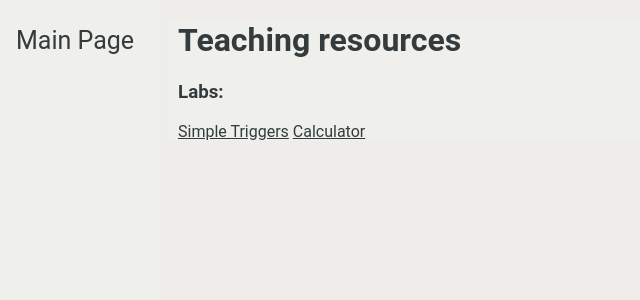
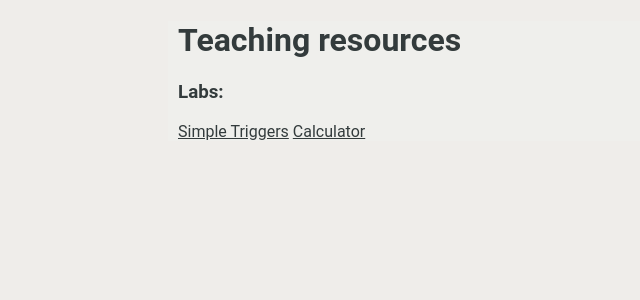
Before and after one commit to frc1511/Teaching-Resources, a Jekyll site: the page built from index.md, in a window 1280 px wide. Shown: the top 300 px of the page, without its empty margins (0-640 px from the left). Built offline with Jekyll 4.4.1, drawn with Linux system fonts in a browser that asks for light colours.

Commit message:
maybe finally fix it all

```diff
--- /dev/null
+++ b/_layouts/main.html
@@ -0,0 +1,14 @@
+<!DOCTYPE html>
+<html lang="en">
+  <head>
+    <meta charset="UTF-8">
+    <title>{{ page.title | escape }} | {{ site.title | escape }}</title>
+    <meta name="viewport" content="width=device-width, initial-scale=1">
+    <link rel="stylesheet" href="./css/style.css">
+  </head>
+  <body>
+    <main class="markdown-body">
+      {{ content }}
+    </main>
+  </body>
+</html>
```
Also changed, not shown: index.md (+1 -1 lines).
